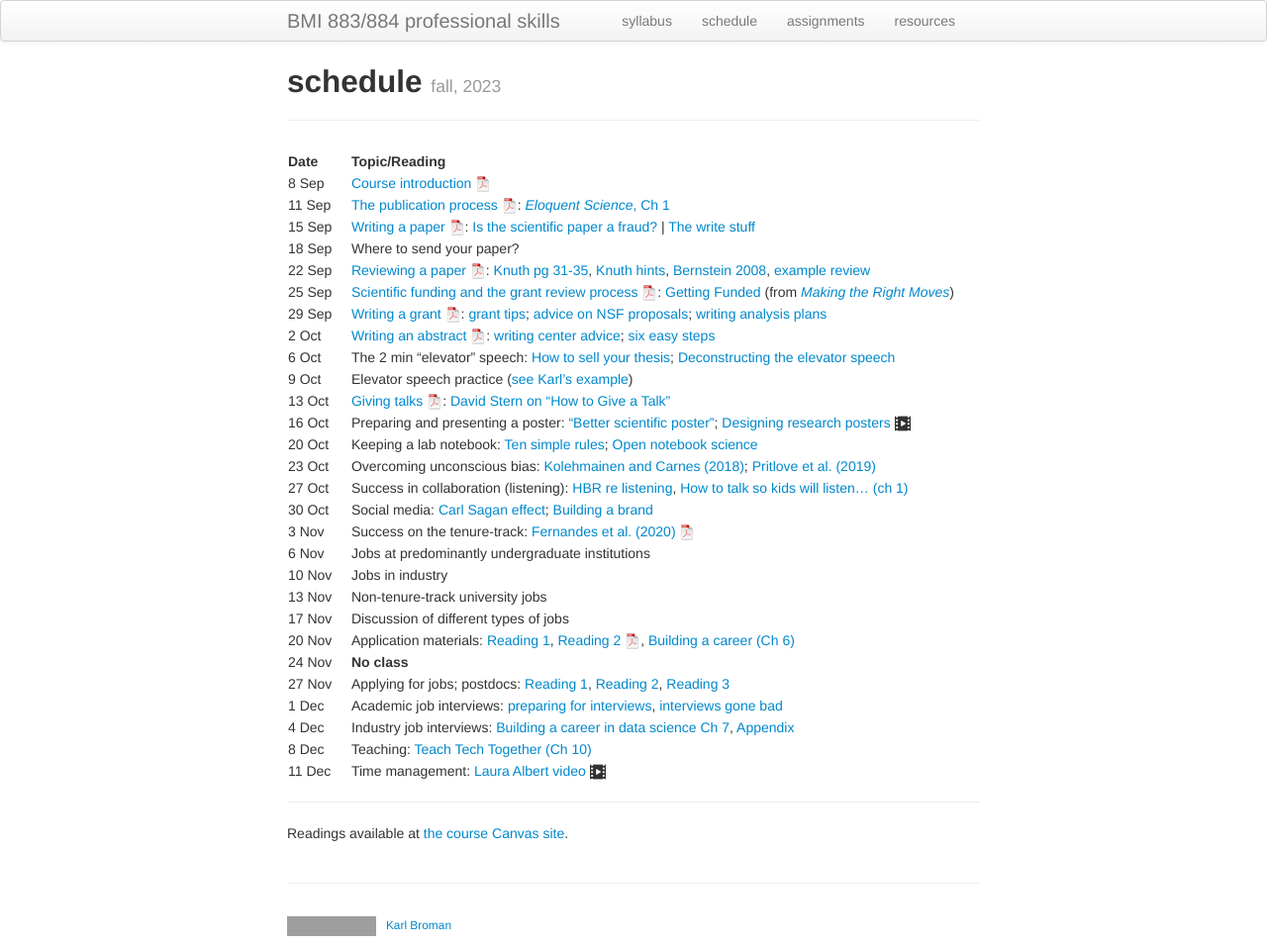
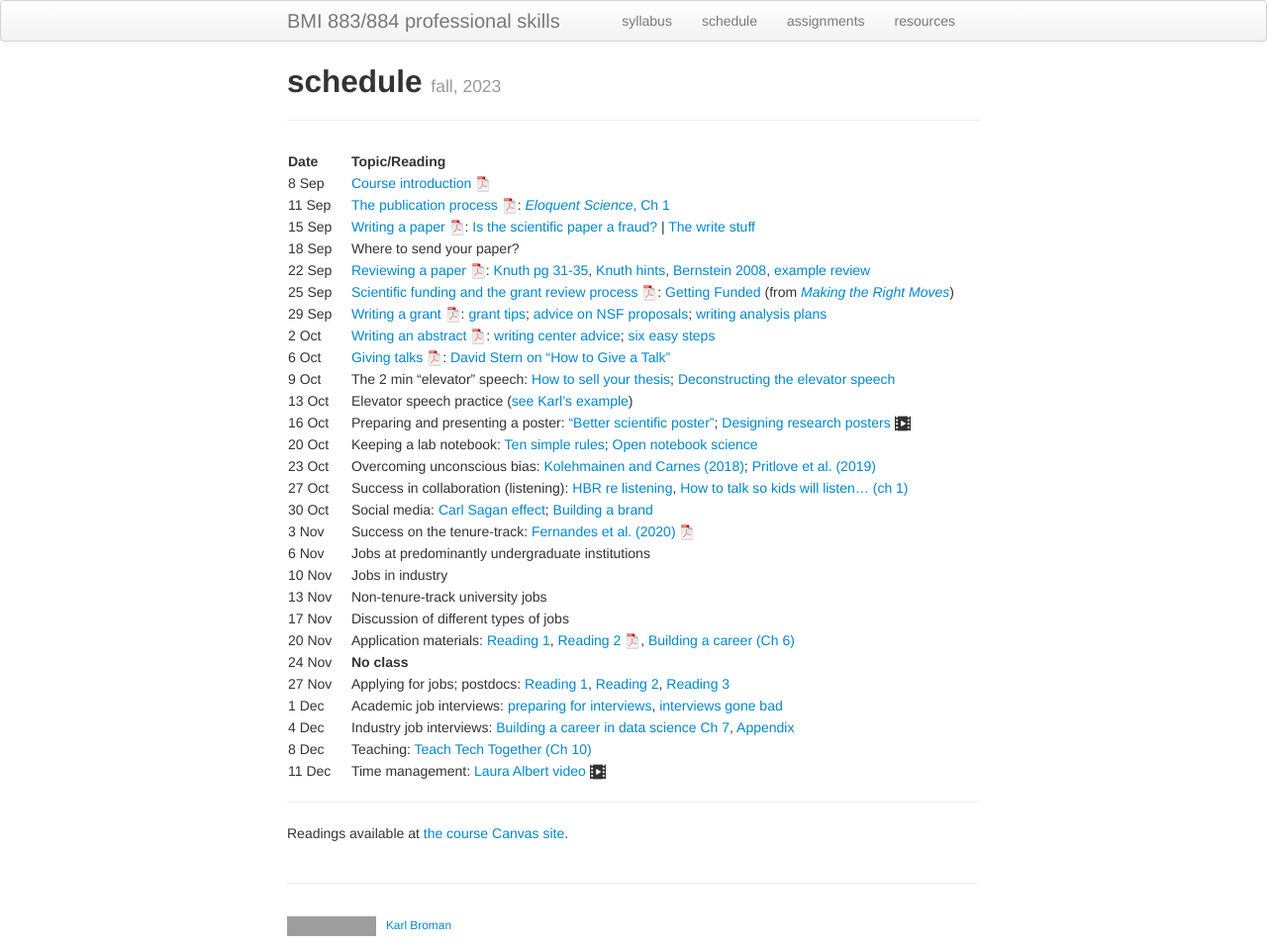
Before and after one commit to kbroman/BMI883, a Jekyll site: the page built from schedule.md, in a window 1280 px wide. Shown: the whole page at 99% size. Built offline with Jekyll 4.4.1, drawn with Linux system fonts in a browser that asks for light colours; part of the change alters nothing that is shown; grey boxes are pictures that could not be loaded.

Commit message:
schedule: shift talks to before elevator speech

```diff
--- a/schedule.md
+++ b/schedule.md
@@ -15,9 +15,9 @@ description: Schedule and readings for BMI 883/884, Biomedical data science prof
 | 25 Sep   |    | [Scientific funding and the grant review process ![slides pdf](icons/pdf-icon.png)](slides/04_grants.pdf): [Getting Funded](https://www.hhmi.org/sites/default/files/Educational%20Materials/Lab%20Management/Making%20the%20Right%20Moves/moves2_ch9.pdf#page=3) (from [_Making the Right Moves_](https://www.hhmi.org/science-education/programs/making-right-moves))|
 | 29 Sep   |    | [Writing a grant ![slides pdf](icons/pdf-icon.png)](slides/05_grantwriting.pdf): [grant tips](http://pages.cs.wisc.edu/~markhill/grant-tips.html); [advice on NSF proposals](https://www.cs.cmu.edu/~sfinger/advice/advice.html); [writing analysis plans](https://magazine.amstat.org/blog/2013/04/01/writingtipsfunding2013/) |
 | 2 Oct  |    | [Writing an abstract ![slides pdf](icons/pdf-icon.png)](slides/06_abstracts.pdf): [writing center advice](https://writing.wisc.edu/handbook/assignments/writing-an-abstract-for-your-research-paper/); [six easy steps](http://www.easterbrook.ca/steve/2010/01/how-to-write-a-scientific-abstract-in-six-easy-steps/) |
-| 6 Oct  |    | The 2 min "elevator" speech: [How to sell your thesis](https://thesiswhisperer.com/2010/07/01/how-to-sell-your-thesis-in-3-minutes-or-less/); [Deconstructing the elevator speech](https://uclalibrary.github.io/research-tips/deconstructing-the-elevator-speech/) |
-| 9 Oct  |    | Elevator speech practice ([see Karl's example](elevator_speech_example.html))
-| 13 Oct  |    | [Giving talks ![slides pdf](icons/pdf-icon.png)](slides/07_talks.pdf): [David Stern on "How to Give a Talk"](http://www.howtogiveatalk.com) |
+| 6 Oct  |    | [Giving talks ![slides pdf](icons/pdf-icon.png)](slides/07_talks.pdf): [David Stern on "How to Give a Talk"](http://www.howtogiveatalk.com) |
+| 9 Oct  |    | The 2 min "elevator" speech: [How to sell your thesis](https://thesiswhisperer.com/2010/07/01/how-to-sell-your-thesis-in-3-minutes-or-less/); [Deconstructing the elevator speech](https://uclalibrary.github.io/research-tips/deconstructing-the-elevator-speech/) |
+| 13 Oct  |    | Elevator speech practice ([see Karl's example](elevator_speech_example.html))
 | 16 Oct  |    | Preparing and presenting a poster: ["Better scientific poster"](https://www.insidehighered.com/news/2019/06/24/theres-movement-better-scientific-posters-are-they-really-better); [Designing research posters ![video icon](icons/video-icon.png)](https://www.youtube.com/watch?v=XDJeSj7u488) |
 | 20 Oct  |    | Keeping a lab notebook: [Ten simple rules](https://doi.org/10.1371/journal.pcbi.1004385); [Open notebook science](https://crastina.se/open-notebook-science-the-carl-boettiger-interview-2/)  |
 | 23 Oct   |    | Overcoming unconscious bias: [Kolehmainen and Carnes (2018)](https://doi.org/10.1161/CIRCULATIONAHA.117.031295); [Pritlove et al. (2019)](https://doi.org/10.1016/S0140-6736(18)32267-0) |
```
